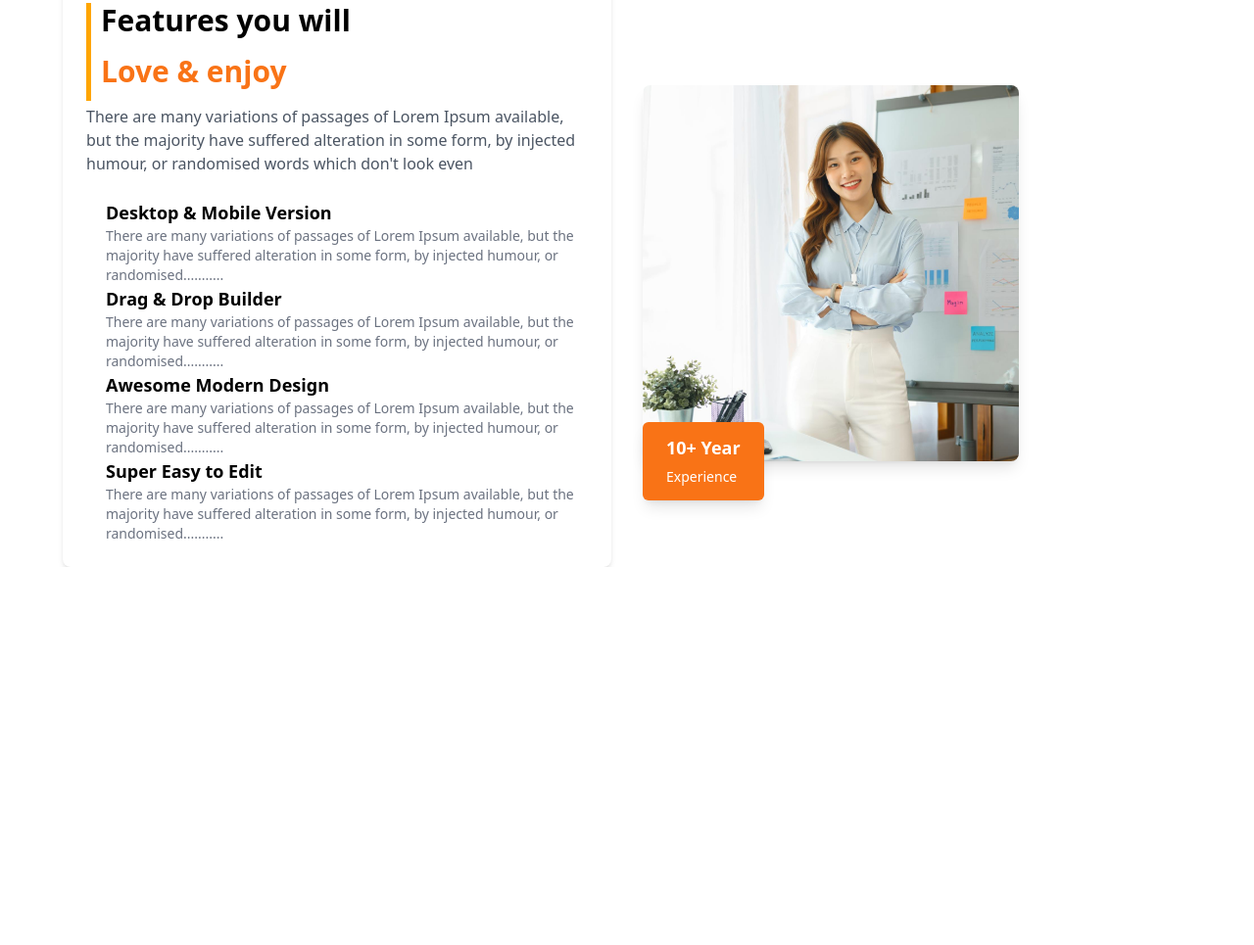
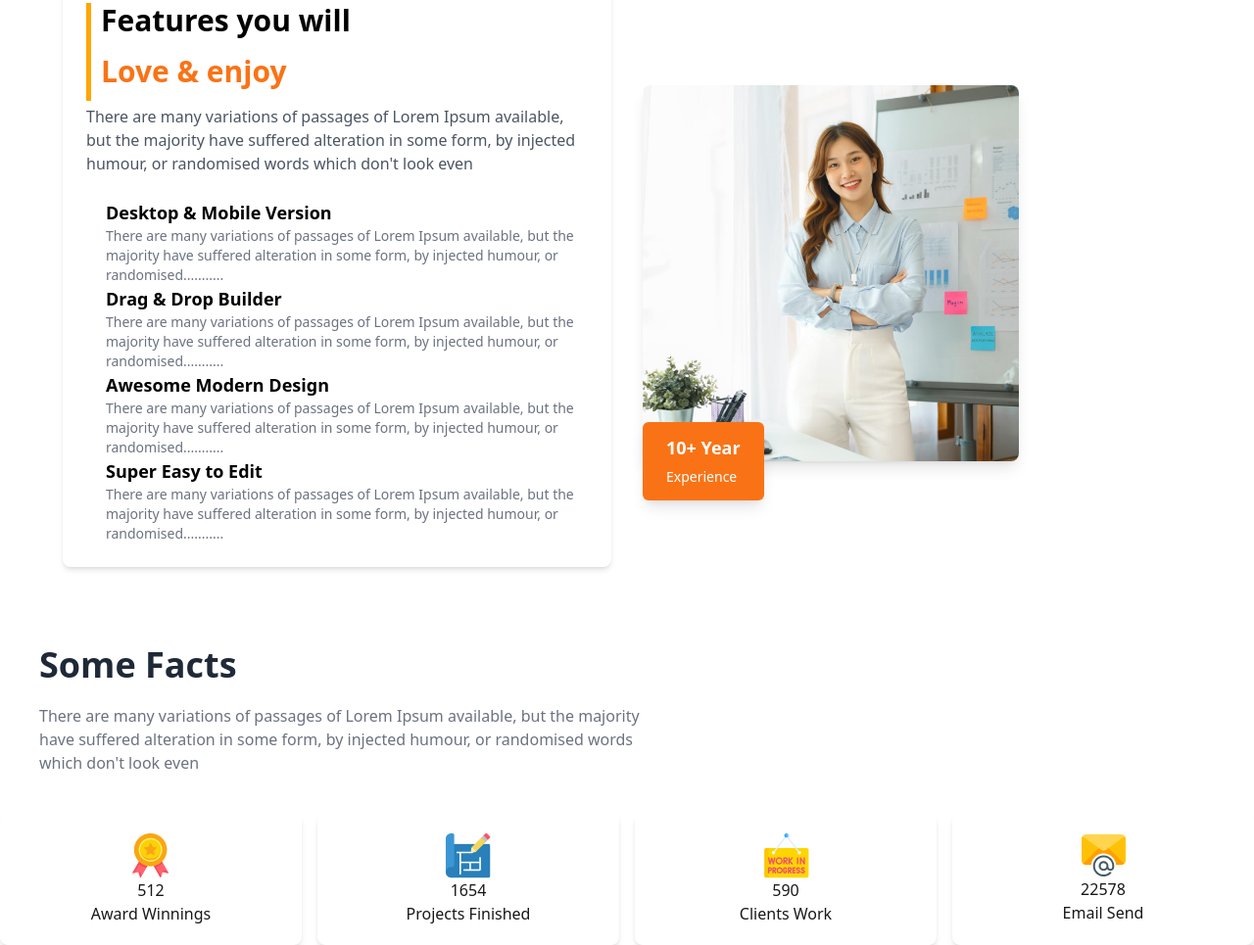
Before and after one commit to TalhaJobayer/project1, a plain HTML site: page index.html in a window 1280 px wide. Shown: the part 1534-2499 px from the top of the page at 98% size. Before the commit the page ends 2113 px from the top, so only its background shows below. Drawn offline with nearby package versions, Linux system fonts and the light colour scheme.

Commit message:
card part done

```diff
--- a/index.html
+++ b/index.html
@@ -148,6 +148,42 @@
         </div>
     </div>
        <!-- Features Part -->
+        <!-- some fact part -->
+         <div class="justify-start  ml-10 mt-20">
+          <h1 class="text-4xl font-bold text-gray-800 mb-5">
+            Some Facts
+          </h1>
+          <p class="text-gray-500" style="width: 50%;">
+            There are many variations of passages of Lorem Ipsum available, but the majority have suffered alteration in some form, by injected humour, or randomised words which don't look even
+          </p>
+
+         </div>
+        <!-- some fact part -->
+         <!-- card part -->
+         <div class="grid grid-cols-1 md:grid-cols-4 gap-4 mt-10">
+          <div class="flex flex-col items-center justify-center bg-white p-5 rounded-lg shadow-md">
+            <img src="images/icons/ribon.png" alt="Award Winnings">
+            <h1>512</h1>
+            <p class="text-center">Award Winnings</p>
+          </div>
+          <div class="flex flex-col items-center justify-center bg-white p-5 rounded-lg shadow-md">
+            <img src="images/icons/projects.png" alt="Projects Finished">
+            <h1>1654</h1>
+            <p class="text-center">Projects Finished</p>
+          </div>
+          <div class="flex flex-col items-center justify-center bg-white p-5 rounded-lg shadow-md">
+            <img src="images/icons/customers.png" alt="Clients Work">
+            <h1>590</h1>
+            <p class="text-center">Clients Work</p>
+          </div>
+          <div class="flex flex-col items-center justify-center bg-white p-5 rounded-lg shadow-md">
+            <img src="images/icons/email.png" alt="Email Send">
+            <h1>22578</h1>
+            <p class="text-center">Email Send</p>
+          </div>
+        </div>
+         <!-- card part -->
+
 
 </body>
 <script src="https://cdn.jsdelivr.net/npm/@tailwindcss/browser@4"></script>
```
